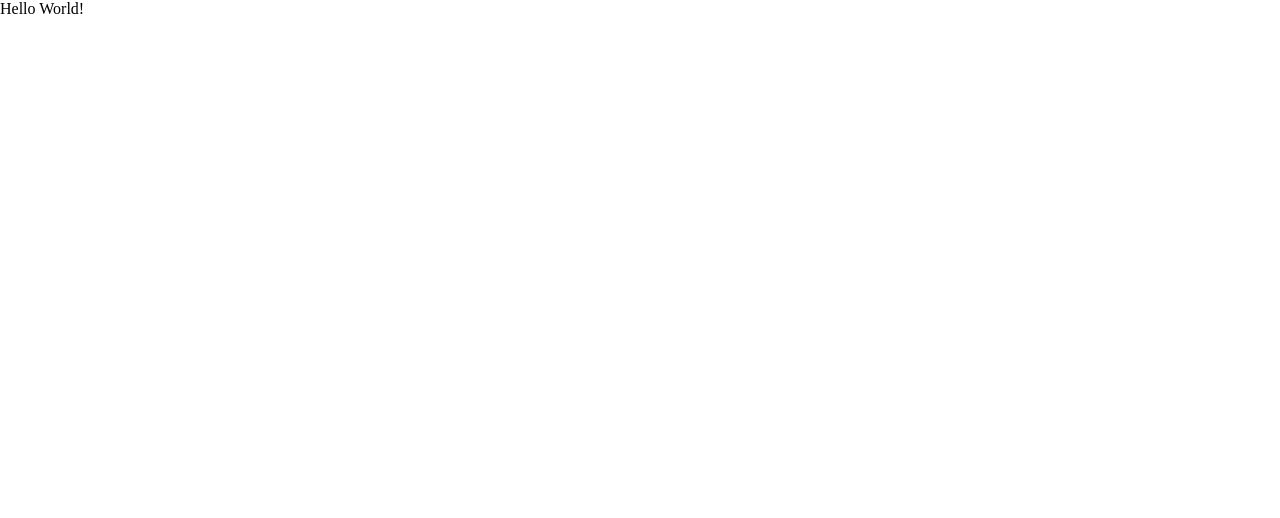
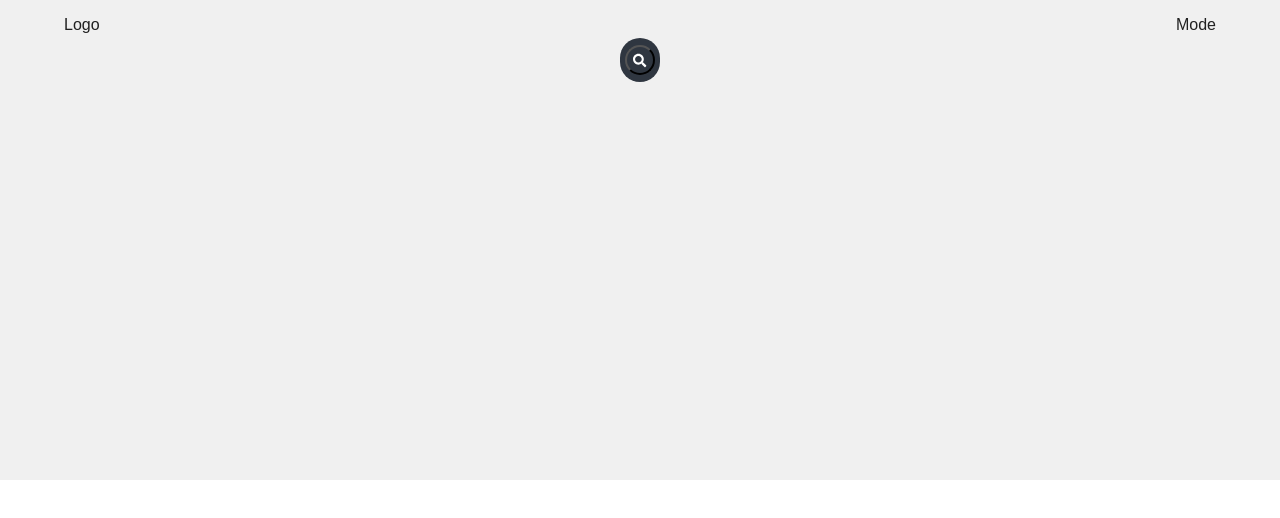
Before and after one commit to AnmolSinghSodlan/weather-app, a React (Vite) app: page / in a window 1280 px wide. Shown: the top 518 px of the page. Built offline with nearby package versions, Linux system fonts and the light colour scheme.

Commit message:
Added Header and SearchBox

```diff
--- a/package.json
+++ b/package.json
@@ -13,6 +13,7 @@
     "luxon": "^3.4.4",
     "react": "^18.2.0",
     "react-dom": "^18.2.0",
+    "react-icons": "^5.0.1",
     "react-toastify": "^10.0.4"
   },
   "devDependencies": {
--- a/src/App.jsx
+++ b/src/App.jsx
@@ -1,5 +1,11 @@
+import Header from "./components/Header/Header";
+
 function App() {
-  return <>Hello World!</>;
+  return (
+    <main>
+      <Header />
+    </main>
+  );
 }
 
 export default App;
--- /dev/null
+++ b/src/components/Header/Header.jsx
@@ -0,0 +1,16 @@
+import Logo from "../Logo/Logo";
+import SearchBar from "../SearchBar/SearchBar";
+import ViewMode from "../ViewMode/ViewMode";
+import styles from "./Header.module.css";
+
+function Header() {
+  return (
+    <header className={styles.header}>
+      <Logo />
+      <SearchBar />
+      <ViewMode />
+    </header>
+  );
+}
+
+export default Header;
--- /dev/null
+++ b/src/components/Header/Header.module.css
@@ -0,0 +1,5 @@
+.header {
+  padding: 1rem 5%;
+  display: flex;
+  justify-content: space-between;
+}
--- /dev/null
+++ b/src/components/Logo/Logo.jsx
@@ -0,0 +1,5 @@
+function Logo() {
+  return <div>Logo</div>;
+}
+
+export default Logo;
--- a/src/components/SearchBar.jsx
+++ /dev/null
@@ -1,5 +0,0 @@
-function SearchBar() {
-  return <div>dearch</div>;
-}
-
-export default SearchBar;
--- /dev/null
+++ b/src/components/SearchBar/SearchBar.jsx
@@ -0,0 +1,23 @@
+import { FaSearch } from "react-icons/fa";
+
+import styles from "./SearchBar.module.css";
+
+function SearchBar() {
+  return (
+    <div className={styles.test}>
+      <div className={styles.searchBox}>
+        <input
+          className={styles.searchInput}
+          type="text"
+          name=""
+          placeholder="Search"
+        />
+        <button className={styles.searchButton} href="#">
+          <FaSearch className={styles.icon} />
+        </button>
+      </div>
+    </div>
+  );
+}
+
+export default SearchBar;
--- /dev/null
+++ b/src/components/SearchBar/SearchBar.module.css
@@ -0,0 +1,60 @@
+.searchBox {
+  position: absolute;
+  /* top: 50%; */
+  left: 50%;
+  transform: translate(-50%, 50%);
+  display: flex;
+  justify-content: center;
+  align-items: center;
+  background: #2f3640;
+  height: 44px;
+  border-radius: 40px;
+  padding: 5px;
+}
+
+.searchBox:hover > .searchInput {
+  width: 240px;
+  padding: 0 6px;
+}
+
+.searchBox:hover > .searchButton {
+  background: white;
+  color: #2f3640;
+}
+
+.searchButton {
+  color: white;
+  float: right;
+  width: 30px;
+  height: 30px;
+  border-radius: 50%;
+  background: #2f3640;
+  display: flex;
+  justify-content: center;
+  align-items: center;
+  transition: 0.4s;
+}
+
+.searchInput {
+  border: none;
+  background: none;
+  outline: none;
+  float: left;
+  padding: 0;
+  color: white;
+  font-size: 14px;
+  transition: 0.4s;
+  line-height: 40px;
+  width: 0px;
+}
+
+.icon {
+  height: 25px;
+}
+
+@media screen and (max-width: 620px) {
+  .searchBox:hover > .searchInput {
+    width: 150px;
+    padding: 0 6px;
+  }
+}
--- /dev/null
+++ b/src/components/ViewMode/ViewMode.jsx
@@ -0,0 +1,5 @@
+function ViewMode() {
+  return <div>Mode</div>;
+}
+
+export default ViewMode;
--- a/src/index.css
+++ b/src/index.css
@@ -1,5 +1,20 @@
+:root {
+  --color-background: #f0f0f0;
+  --color-text: #212121;
+  /* --color-box: #1f2123;
+  --color-blue: #3fa0ef; */
+}
+
 * {
   margin: 0;
   padding: 0;
   box-sizing: border-box;
 }
+
+main {
+  width: 100%;
+  height: 30rem;
+  font-family: "Quicksand", sans-serif;
+  background-color: var(--color-background);
+  color: var(--color-text);
+}
```
Also changed, not shown: src/components/Logo/Logo.module.css (added), src/components/ViewMode/ViewMode.module.css (added), 1 other file (tests, documents, lock files or other folders).
